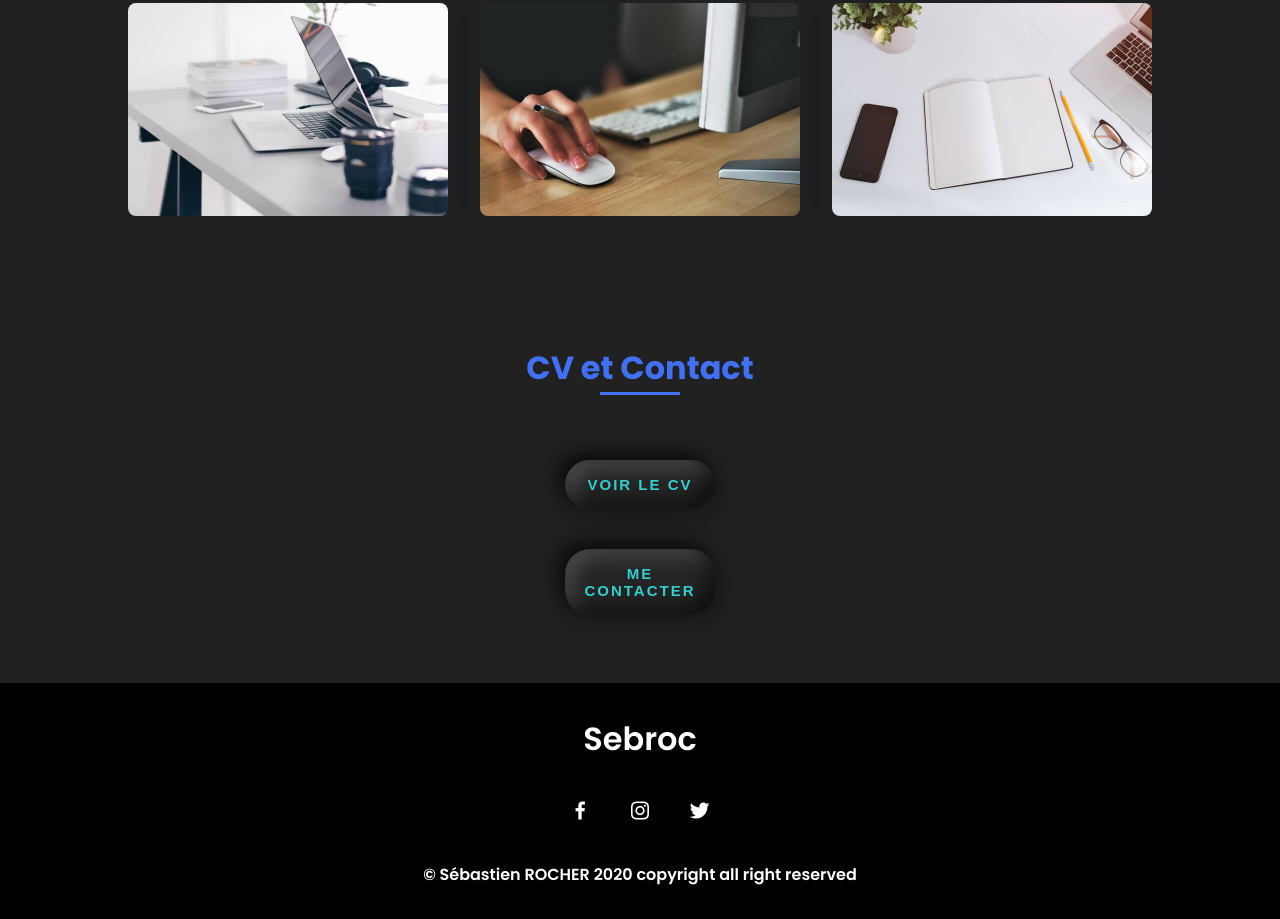
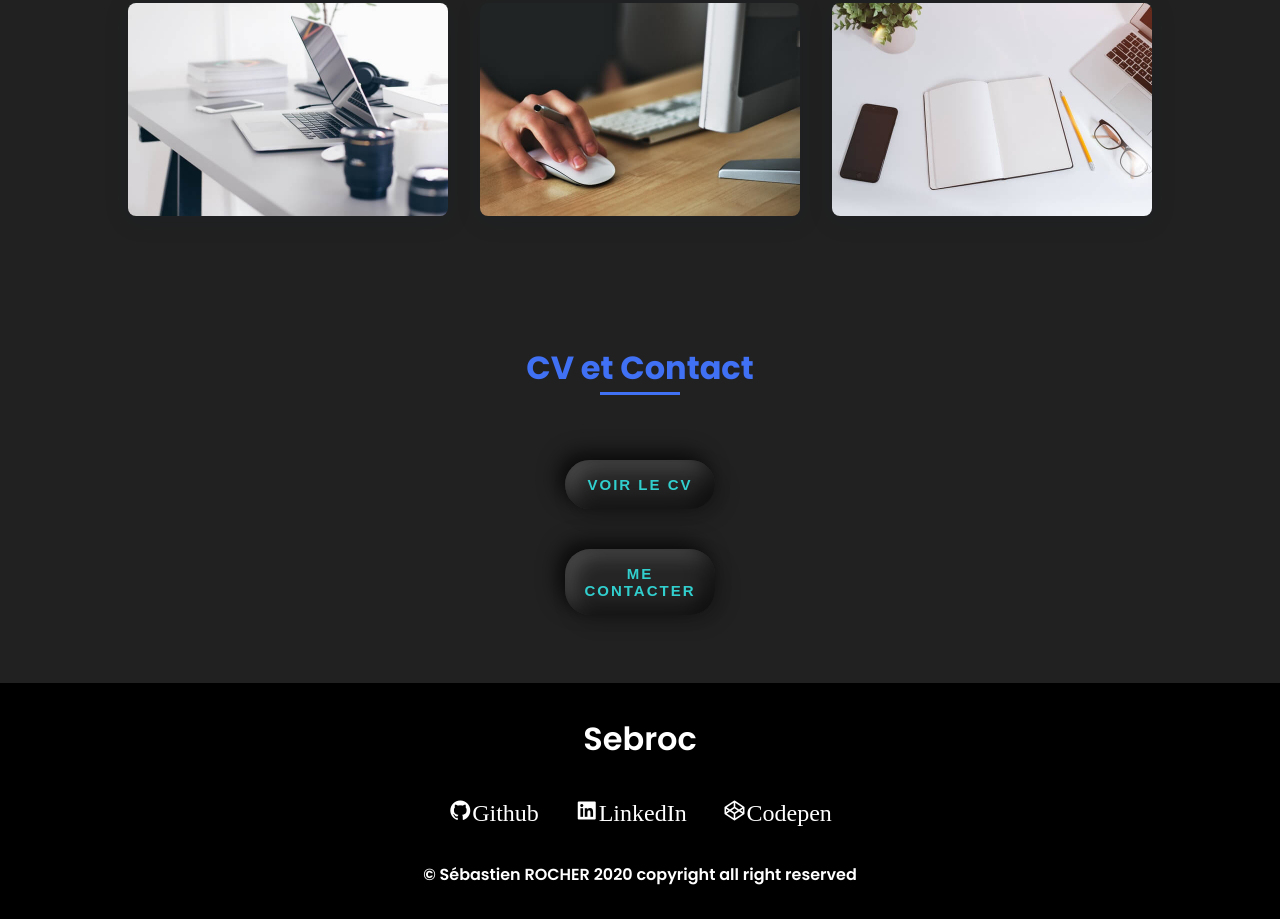
Before and after one commit to RocSeb/Sebroc-V2, a plain HTML site: page index.html in a window 1280 px wide. Shown: the part 2507-3426 px from the top of the page. Drawn offline with nearby package versions, Linux system fonts and the light colour scheme.

Commit message:
rajout des urls pointant sur mes réseaux sociaux

```diff
--- a/index.html
+++ b/index.html
@@ -237,9 +237,9 @@
     <footer class="footer">
         <p class="footer__title">Sebroc</p>
         <div class="footer__social">
-            <a href="#" class="footer__icon"><i class='bx bxl-facebook' ></i></a>
-            <a href="#" class="footer__icon"><i class='bx bxl-instagram' ></i></a>
-            <a href="#" class="footer__icon"><i class='bx bxl-twitter' ></i></a>
+            <a href="https://github.com/RocSeb" class="footer__icon" target="_blank" rel="noopener"><i class='bx bxl-github'>Github</i></a>
+            <a href="https://www.linkedin.com/in/seb-roc/" class="footer__icon" target="_blank" rel="noopener"><i class='bx bxl-linkedin-square'>LinkedIn</i></a>
+            <a href="https://codepen.io/SebRoc" class="footer__icon" target="_blank" rel="noopener"><i class='bx bxl-codepen'>Codepen</i></a>
         </div>
         <p>&#169; Sébastien ROCHER 2020 copyright all right reserved</p>
     </footer>
```
